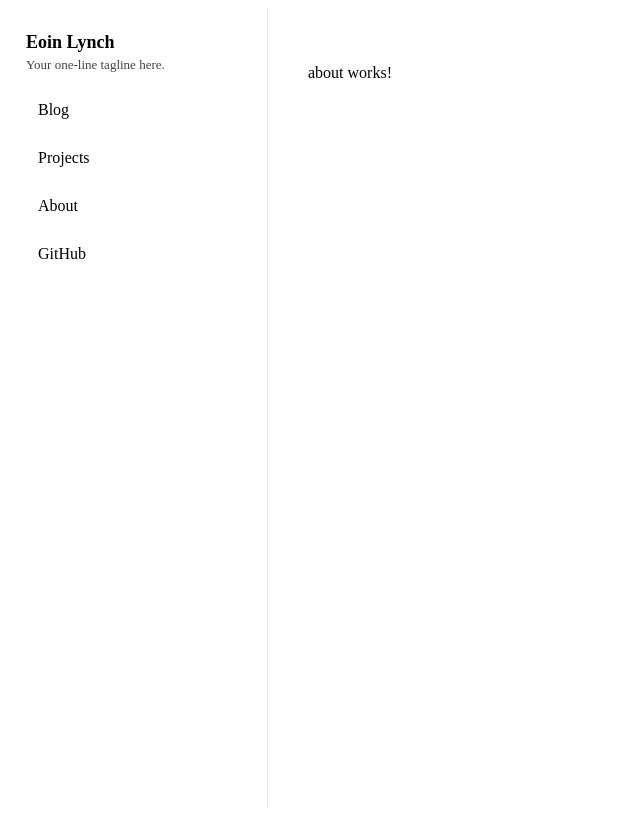
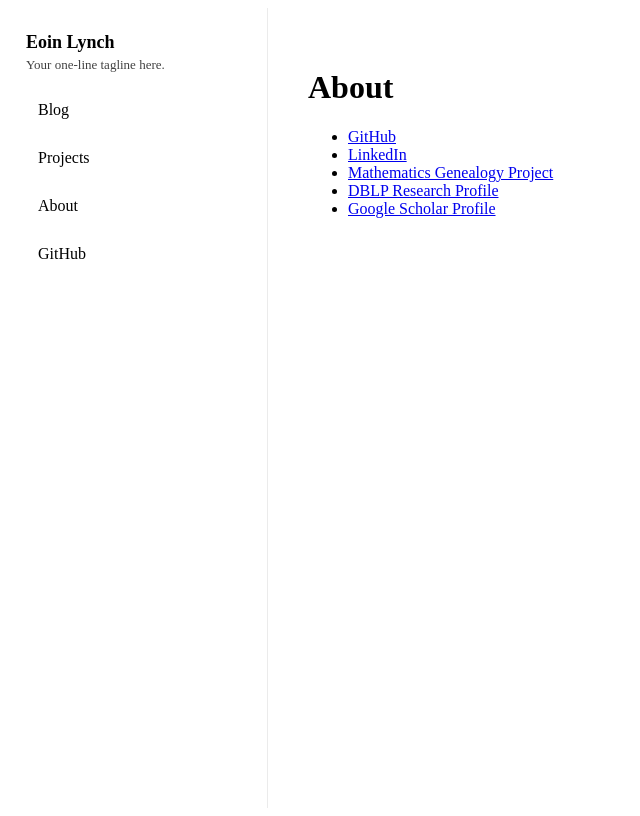
Before and after one commit to EoinLynch/eoinlynch.github.io, an Angular app: page /about in a window 1280 px wide. Shown: the whole page, without its empty margins (0-640 px from the left). Built offline with nearby package versions, Linux system fonts and the light colour scheme.

Commit message:
Enhance About page with profile links
Added links to various profiles in the About page.

```diff
--- a/src/app/pages/about/about.html
+++ b/src/app/pages/about/about.html
@@ -1 +1,39 @@
-<p>about works!</p>
+<h1>About</h1>
+
+<ul class="links">
+  <li>
+    <a href="https://github.com/EoinLynch" target="_blank" rel="noopener">
+      GitHub
+    </a>
+  </li>
+
+  <li>
+    <a href="https://www.linkedin.com/in/eplynch/" target="_blank" rel="noopener">
+      LinkedIn
+    </a>
+  </li>
+
+  <li>
+    <a href="https://www.genealogy.math.ndsu.nodak.edu/id.php?id=235203"
+       target="_blank"
+       rel="noopener">
+      Mathematics Genealogy Project
+    </a>
+  </li>
+
+  <li>
+    <a href="https://dblp.org/pid/180/0257.html"
+       target="_blank"
+       rel="noopener">
+      DBLP Research Profile
+    </a>
+  </li>
+
+  <li>
+    <a href="https://scholar.google.com/citations?view_op=list_works&hl=en&user=YFszd_0AAAAJ"
+       target="_blank"
+       rel="noopener">
+      Google Scholar Profile
+    </a>
+  </li>
+</ul>
```
